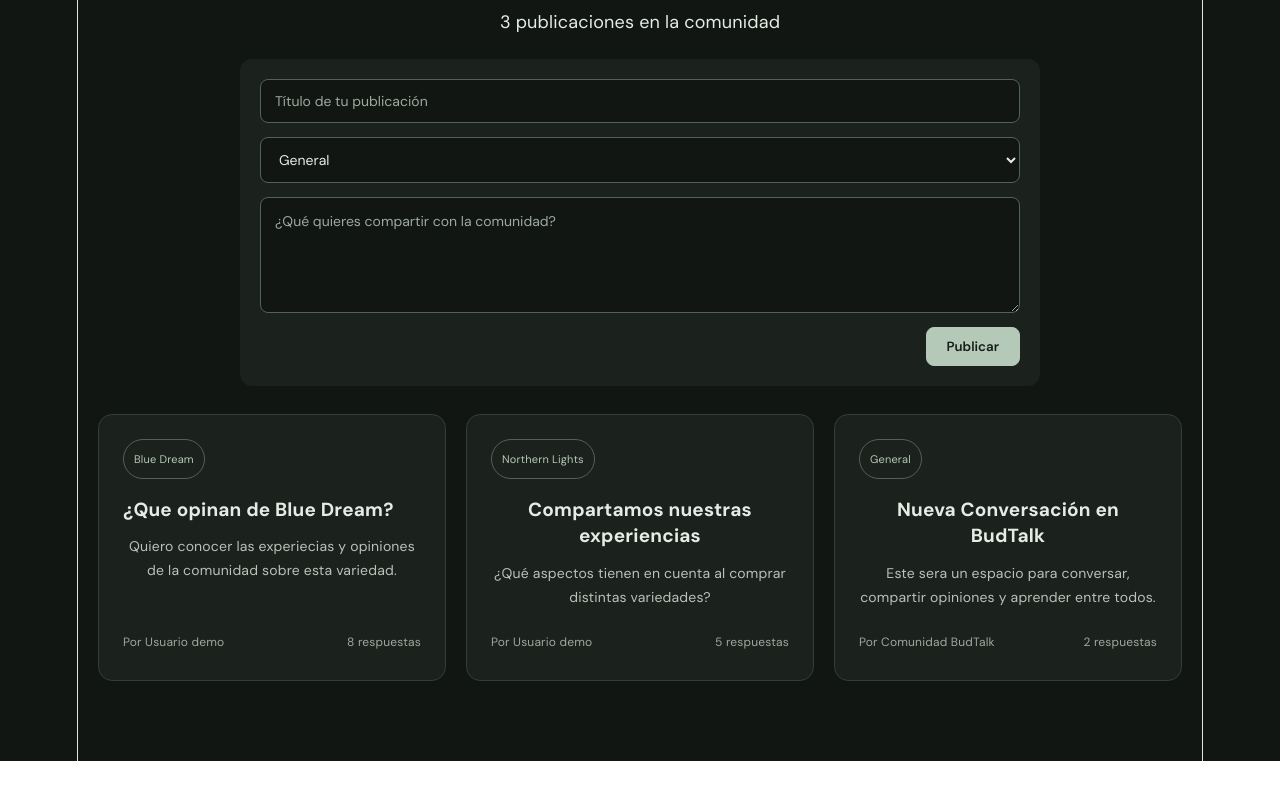
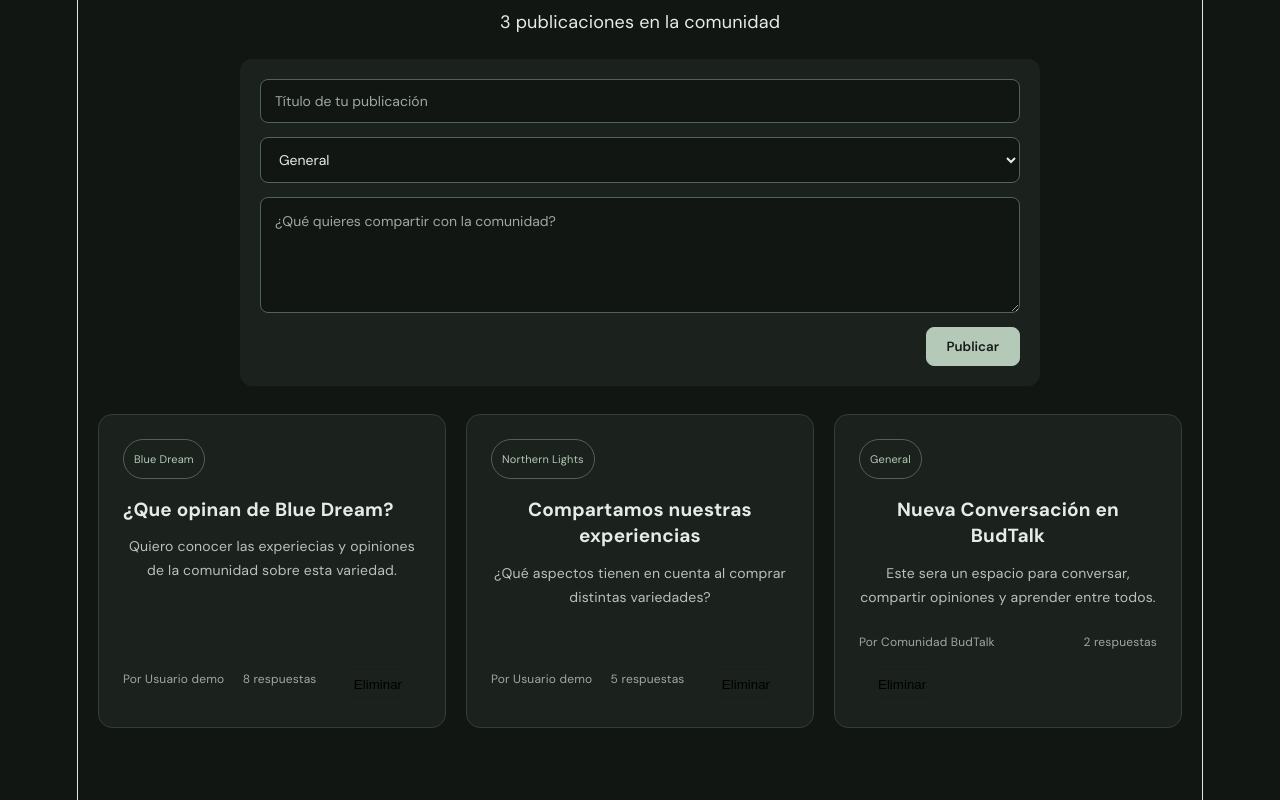
Before and after one commit to Acourtt/BudTalk, a React (Vite) app in the folder BudTalk/: page / in a window 1280 px wide. Shown: the part 3255-4055 px from the top of the page. Before the commit the page ends 4016 px from the top, so only its background shows below. Built offline with nearby package versions, Linux system fonts and the light colour scheme.

Commit message:
feat: add post deletion

```diff
--- a/BudTalk/src/Components/CommunityFeed.jsx
+++ b/BudTalk/src/Components/CommunityFeed.jsx
@@ -87,6 +87,12 @@ function CommunityFeed() {
 
     }
 
+    function handleDelete(postId) {
+        setPosts((currentPosts) =>
+        currentPosts.filter((post) => post.id !== postId)
+        );
+    }
+
     return (
         <section className="community-section" id="comunidad">
             <p className="community-eyebrow">BUDTALK COMMUNITY</p>
@@ -154,6 +160,12 @@ function CommunityFeed() {
                         <div className="post-footer">
                             <span>Por {post.author}</span>
                             <span>{post.replies} respuestas</span>
+                            <button
+                                type="button"
+                                onClick={() => handleDelete(post.id)}
+                                >
+                                Eliminar
+                            </button>
                         </div>
                     </article>
                 ))}
```
